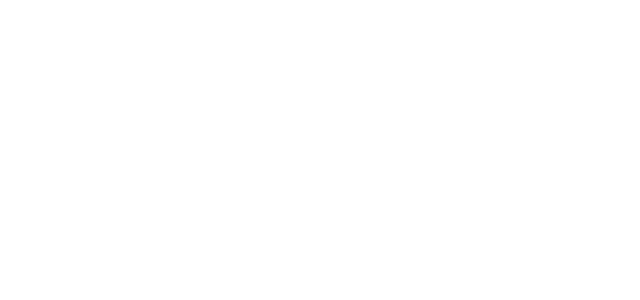
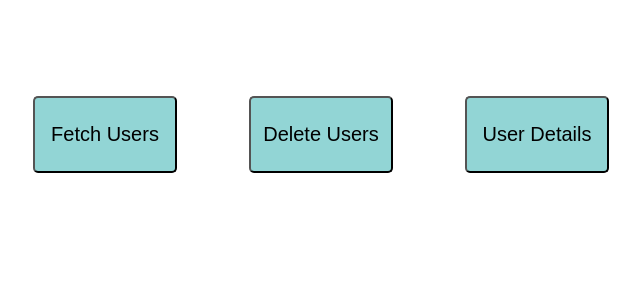
Before and after one commit to niteshrawat0401/Backend-assignment-Cointab, a React (Create React App) app in the folder client/: page / in a window 1280 px wide. Shown: the top 300 px of the page, without its empty margins (319-959 px from the left). Built offline with nearby package versions, Linux system fonts and the light colour scheme.

Commit message:
add react router dom

```diff
--- a/client/src/App.js
+++ b/client/src/App.js
@@ -1,13 +1,16 @@
 import logo from './logo.svg';
 import './App.css';
 import { Home } from './Component/Home';
-import { userDetail } from './Component/userDetail';
+import { UserDetail } from './Component/UserDetail';
 import {Routes, Route} from "react-router-dom"
 
 function App() {
   return (
     <div className="App">
-
+      <Routes>
+        <Route path='/' element={<Home/>}/>
+        <Route path='/user' element={<UserDetail/>}/>
+      </Routes>
     </div>
   );
 }
--- a/client/src/Component/userDetail.jsx
+++ b/client/src/Component/userDetail.jsx
@@ -1,6 +1,6 @@
 import React from 'react'
 
-export const userDetail = () => {
+export const UserDetail = () => {
   return (
     <div>userDetailpage</div>
   )
```
